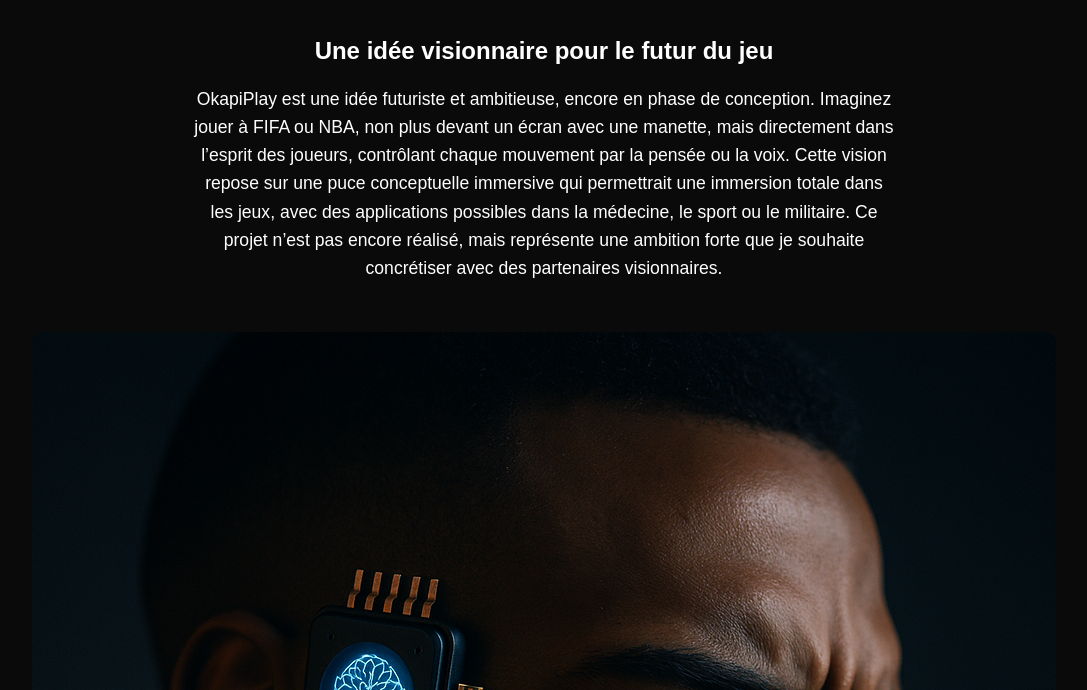
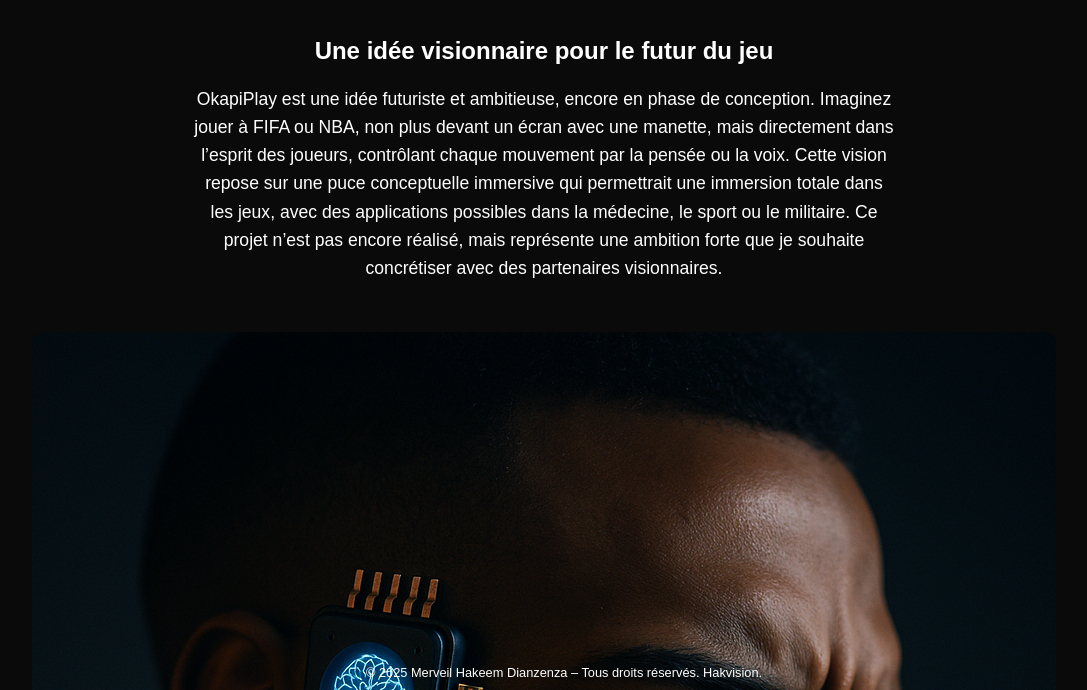
Before and after one commit to HAKEEM243/Hakvision, a plain HTML site: page okapiplay.html in a window 1280 px wide. Shown: the part 110-800 px from the top of the page, without its empty margins (96-1183 px from the left). Drawn offline with Linux system fonts and the light colour scheme.

Commit message:
Update okapiplay.html

```diff
--- a/okapiplay.html
+++ b/okapiplay.html
@@ -81,5 +81,8 @@
     </div>
 
     <a href="index.html" class="button">Retour à l'accueil</a>
+<footer style="position: absolute; bottom: 10px; width: 100%; text-align: center; color: white; font-size: 0.8em;">
+  © 2025 Merveil Hakeem Dianzenza – Tous droits réservés. Hakvision.
+</footer>
 </body>
 </html>
```
